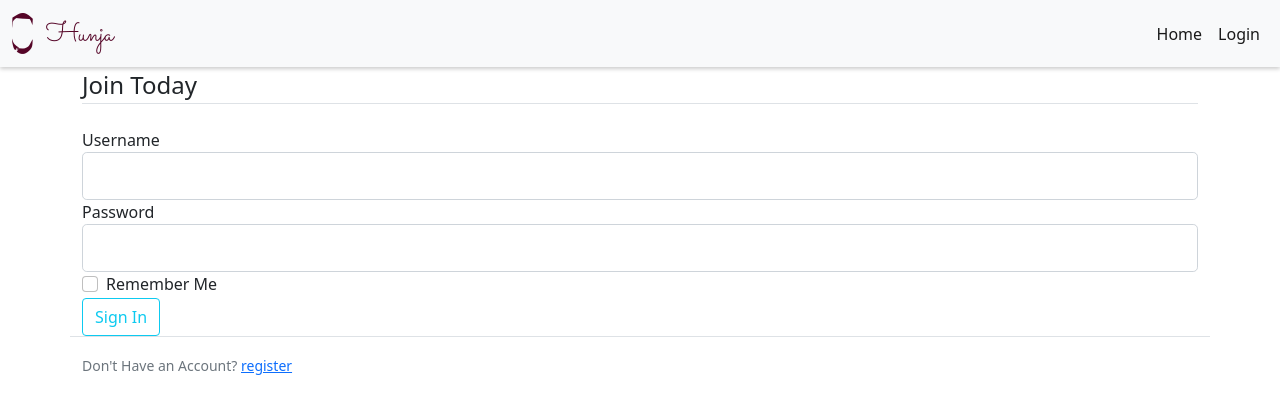
After one commit to BwanaQ/blog, a Flask app: page /login in a window 1280 px wide. The commit adds this page. Shown: the top 414 px of the page. Run offline with Flask 2, Linux system fonts and the light colour scheme.

Commit message:
add login form

```diff
--- a/app/__init__.py
+++ b/app/__init__.py
@@ -1,5 +1,7 @@
 from flask import Flask
+from config import Config
 
 app = Flask(__name__)
+app.config.from_object(Config)
 
 from app import routes
--- /dev/null
+++ b/app/forms.py
@@ -0,0 +1,10 @@
+from flask_wtf import FlaskForm
+from wtforms import StringField, PasswordField, BooleanField, SubmitField
+from wtforms.validators import DataRequired
+
+
+class LoginForm(FlaskForm):
+    username = StringField('Username', validators=[DataRequired()])
+    password = PasswordField('Password', validators=[DataRequired()])
+    remember_me = BooleanField('Remember Me')
+    submit = SubmitField('Sign In')
--- a/app/routes.py
+++ b/app/routes.py
@@ -1,6 +1,7 @@
 from flask import Flask, render_template, flash, redirect, url_for, request
 
 from app import app
+from app.forms import LoginForm
 
 
 @app.route('/')
@@ -18,3 +19,13 @@ def index():
         }
     ]
     return render_template('index.html', title='Home', user=user, posts=posts)
+
+
+@app.route('/login', methods=['GET', 'POST'])
+def login():
+    form = LoginForm()
+    if form.validate_on_submit():
+        flash('Login requested for user {}, remember_me={}'.format(
+            form.username.data, form.remember_me.data))
+        return redirect('/index')
+    return render_template('login.html', title='Sign In', form=form)
--- a/app/templates/base.html
+++ b/app/templates/base.html
@@ -47,12 +47,40 @@
             <li class="nav-item">
               <a class="nav-link active" aria-current="page" href="/">Home</a>
             </li>
+            <li class="nav-item">
+              <a class="nav-link active" aria-current="page" href="/login"
+                >Login</a
+              >
+            </li>
           </ul>
         </div>
       </div>
     </nav>
+    {% with messages = get_flashed_messages() %} {% if messages %}
+    <ul>
+      {% for message in messages %}
+      <li>{{ message }}</li>
+      {% endfor %}
+    </ul>
+    {% endif %} {% endwith %}
+    <div class="container">
+      {% with messages = get_flashed_messages() %} {% if messages %} {% for
+      message in messages %}
 
-    <div class="container">{%block content%} {%endblock%}</div>
+      <div class="alert alert-danger alert-dismissible fade show" role="alert">
+        {{ message }}
+
+        <button
+          type="button"
+          class="close"
+          data-dismiss="alert"
+          aria-label="Close"
+        >
+          <span aria-hidden="true">&times;</span>
+        </button>
+      </div>
+      {% endfor %} {% endif %} {% endwith %} {%block content%} {%endblock%}
+    </div>
     <script
       src="https://cdn.jsdelivr.net/npm/bootstrap@5.0.0-beta2/dist/js/bootstrap.bundle.min.js"
       integrity="sha384-b5kHyXgcpbZJO/tY9Ul7kGkf1S0CWuKcCD38l8YkeH8z8QjE0GmW1gYU5S9FOnJ0"
--- /dev/null
+++ b/app/templates/login.html
@@ -0,0 +1,40 @@
+{%extends "base.html"%} {%block content%}
+<div class="row">
+  <form method="POST" action="">
+    {{ form.hidden_tag() }}
+    <fieldset class="form-group">
+      <legend class="border-bottom mb-4">Join Today</legend>
+      <div class="form-group">
+        {{ form.username.label(class="form-control-label") }} {{
+        form.username(class="form-control form-control-lg") }} {% for error in
+        form.username.errors %}
+        <span class="danger text-muted">[{{ error }}]</span>
+        {% endfor %}
+      </div>
+      <div class="form-group">
+        {{ form.password.label(class="form-control-label") }} {{
+        form.password(class="form-control form-control-lg") }} {% for error in
+        form.password.errors %}
+        <span class="danger text-muted">[{{ error }}]</span>
+        {% endfor %}
+      </div>
+      <div class="form-check">
+        {{ form.remember_me.label(class="form-check-label") }} {{
+        form.remember_me(class="form-check-input") }} {% for error in
+        form.remember_me.errors %}
+        <span class="danger text-muted">[{{ error }}]</span>
+        {% endfor %}
+      </div>
+      <div class="form-group">
+        {{ form.submit (class = "btn btn-outline-info") }}
+      </div>
+    </fieldset>
+  </form>
+  <div class="border-top pt-3">
+    <small class="text-muted">
+      Don't Have an Account?
+      <a class="ml-2" href="#">register</a>
+    </small>
+  </div>
+</div>
+{%endblock content%}
--- /dev/null
+++ b/config.py
@@ -0,0 +1,5 @@
+import os
+
+
+class Config(object):
+    SECRET_KEY = os.environ.get('SECRET_KEY') or 'you-will-never-guess'
```
